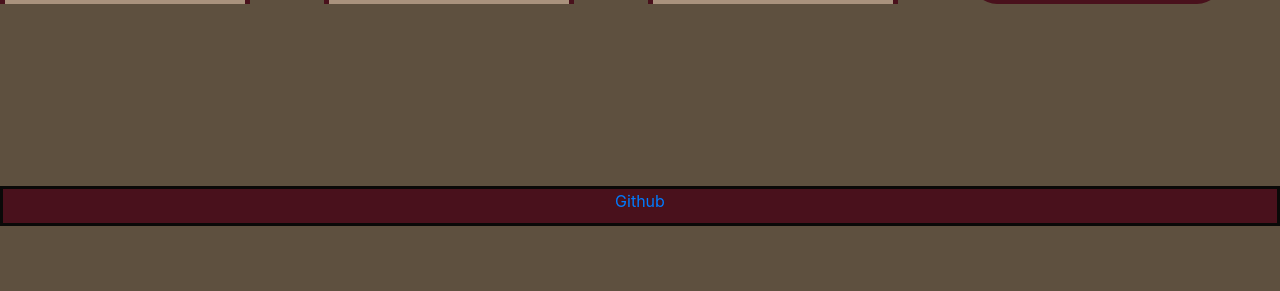
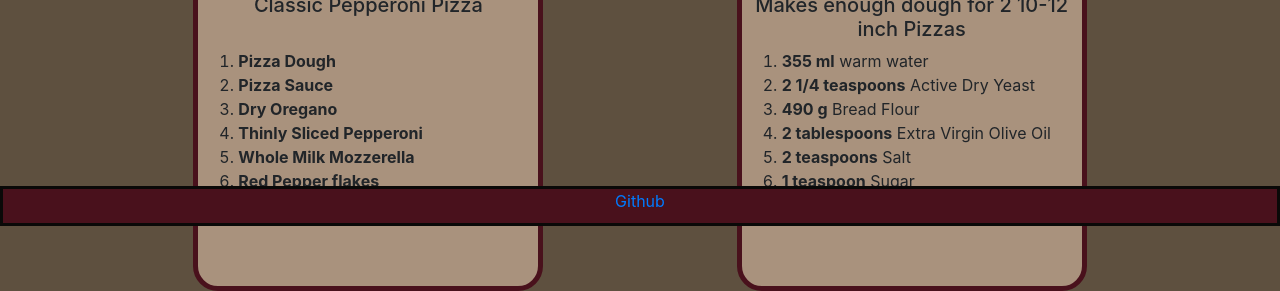
Before and after one commit to IsaacJLambert/GitThatBread, a plain HTML site: page pizza.html in a window 1280 px wide. Shown: the part 574-865 px from the top of the page. Before the commit the page ends 800 px from the top, so only its background shows below. Drawn offline with nearby package versions, Linux system fonts and the light colour scheme.

Commit message:
Main Page completed, Pizza Page started

```diff
--- a/pizza.html
+++ b/pizza.html
@@ -38,7 +38,29 @@
 
   <div class="recipes">
     <div class="recipe">
-
+      <h2>Pepperoni Pizza</h2>
+      <h5>Classic Pepperoni Pizza</h5>
+      <br>
+      <ol>
+        <li><strong>Pizza Dough</strong></li>
+        <li><strong>Pizza Sauce</strong></li>
+        <li><strong>Dry Oregano</strong></li>
+        <li><strong>Thinly Sliced Pepperoni</strong></li>
+        <li><strong>Whole Milk Mozzerella</strong></li>
+        <li><strong>Red Pepper flakes</strong></li>
+      </ol>
+    </div>
+    <div class="recipe">
+      <h2>Pizza Dough</h2>
+      <h5>Makes enough dough for 2 10-12 inch Pizzas</h5>
+      <ol>
+        <li><strong>355 ml</strong> warm water</li>
+        <li><strong>2 1/4 teaspoons</strong> Active Dry Yeast</li>
+        <li><strong>490 g</strong> Bread Flour</li>
+        <li><strong>2 tablespoons</strong> Extra Virgin Olive Oil</li>
+        <li><strong>2 teaspoons</strong> Salt</li>
+        <li><strong>1 teaspoon</strong> Sugar</li>
+      </ol>
     </div>
   </div>
 
--- a/styles.css
+++ b/styles.css
@@ -33,6 +33,13 @@ h1{
 h2{
     text-align: center;
 }
+h3{
+    color: #0a0908;
+    text-align: center;
+}
+h5{
+    text-align: center;
+}
 #bread{
     width: 100%;
     background-image: url(/images/BreadIcon.jfif);
@@ -60,10 +67,10 @@ h2{
 .recipe{
     border-radius: 25px;
     background: #a9927d;
-    width: 250px;
-    height: 250px;
+    width: 350px;
+    height: 350px;
     border: 5px solid #49111c;
-    text-align: center;
+    display: inline-block;
 }
 #bottomBanner{
     display: block;
@@ -78,19 +85,32 @@ h2{
 
 @media only screen and (min-width: 1024px) {
     .recipes{
-      column-count: 4;
+        display: flex;
+        column-count: 4;
+        margin-left: auto;
+        margin-right: auto;
+        justify-content: space-evenly;
     }
 }
 
 @media only screen and (max-width: 1023px) and (min-width: 768px) {
     .recipes {
-      column-count: 2;
+        display: flex;
+        flex-wrap: wrap;
+        column-count: 2;
+        margin-left: auto;
+        margin-right: auto;
+        justify-content: space-evenly;
     }
 }
 
 @media only screen and (max-width: 767px) {
     .recipes {
-      column-count: 1;
+        display: flex;
+        column-count: 1;
+        margin-left: auto;
+        margin-right: auto;
+        justify-content: space-evenly;
     }
 }
 
```
Also changed, not shown: index.html (+6 -5 lines).
